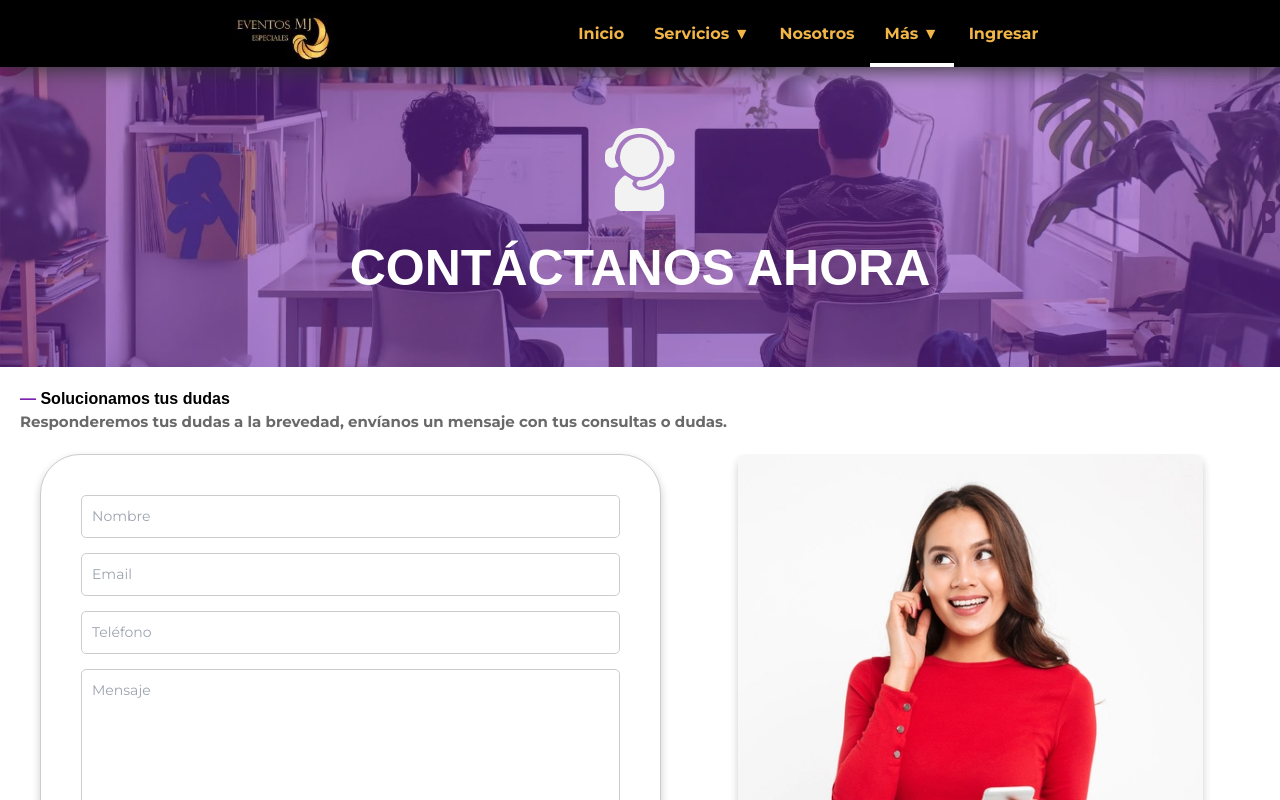
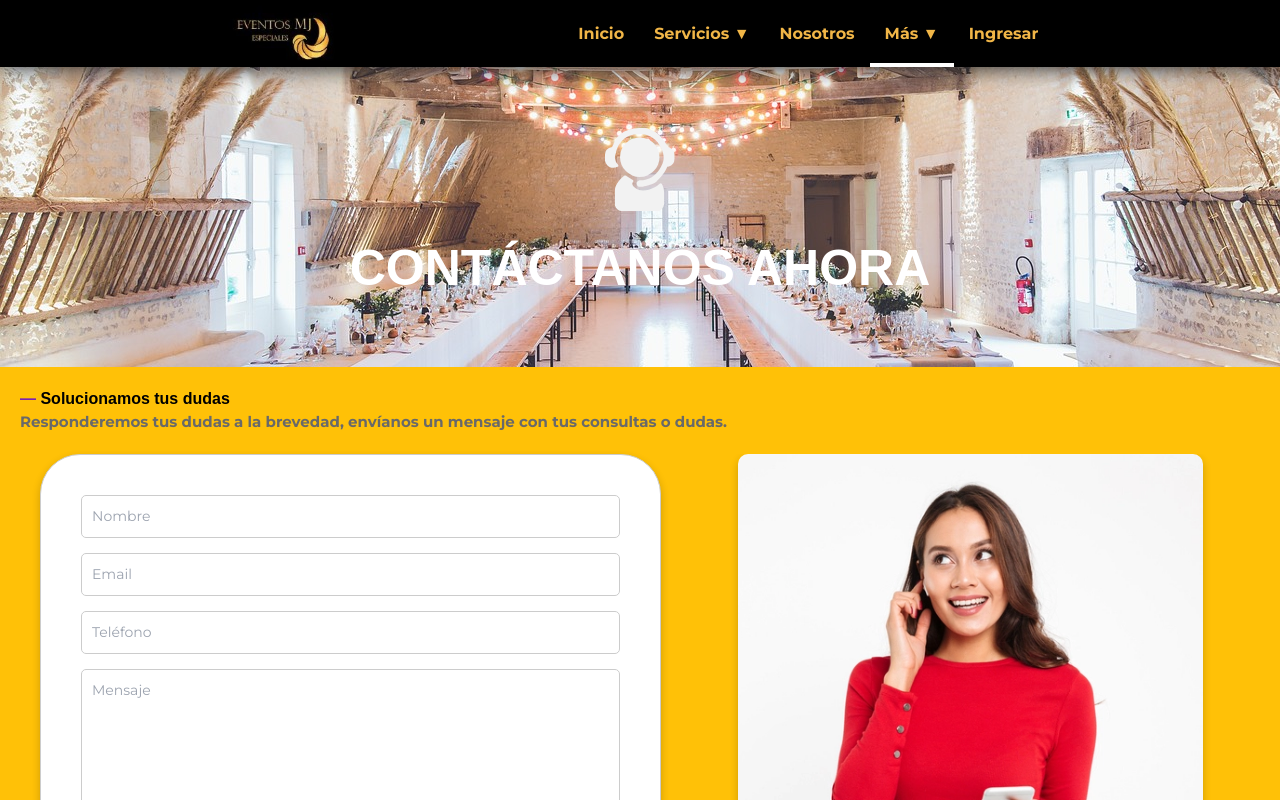
Before and after one commit to PollitoJLGD123/MJEventos-Frontend, a Next.js app: page /contactanos in a window 1280 px wide. Shown: the top 800 px of the page. Built offline with nearby package versions, Linux system fonts and the light colour scheme; a web font is replaced by a local one.

Commit message:
cambio de color y imagen de contactanos

```diff
--- a/app/(client)/contactanos/contacto.css
+++ b/app/(client)/contactanos/contacto.css
@@ -23,7 +23,6 @@
     left: 0;
     width: 100%;
     height: 100%;
-    background-color: rgba(123, 34, 179, 0.5);
     z-index: 1;
 }
 
--- a/app/(client)/contactanos/contactoComponents/banner.jsx
+++ b/app/(client)/contactanos/contactoComponents/banner.jsx
@@ -4,7 +4,7 @@ import React from "react";
 
 const Banner = () => (
   <div className="banner">
-    <img id="bannerImg" src="/contactanos/banner.webp" alt="Banner" />
+    <img id="bannerImg" src="/contactanos/eventos.jpg" alt="Banner" />
     <div className="overlay">
         <img
           className="iconBanner"
--- a/app/(client)/contactanos/contactoComponents/mainSection.jsx
+++ b/app/(client)/contactanos/contactoComponents/mainSection.jsx
@@ -5,7 +5,7 @@ import SocialMediaLinks from "./socialMediaLinks";
 import { motion } from "framer-motion";
 
 const MainSection = () => (
-  <section className="mainSection">
+  <section className="mainSection" style={{ backgroundColor: "#FFC107" }}>
     <div className="firstContent">
       <h2>
         <b className="subtitle">
```
Also changed, not shown: public/contactanos/eventos.jpg (added).
